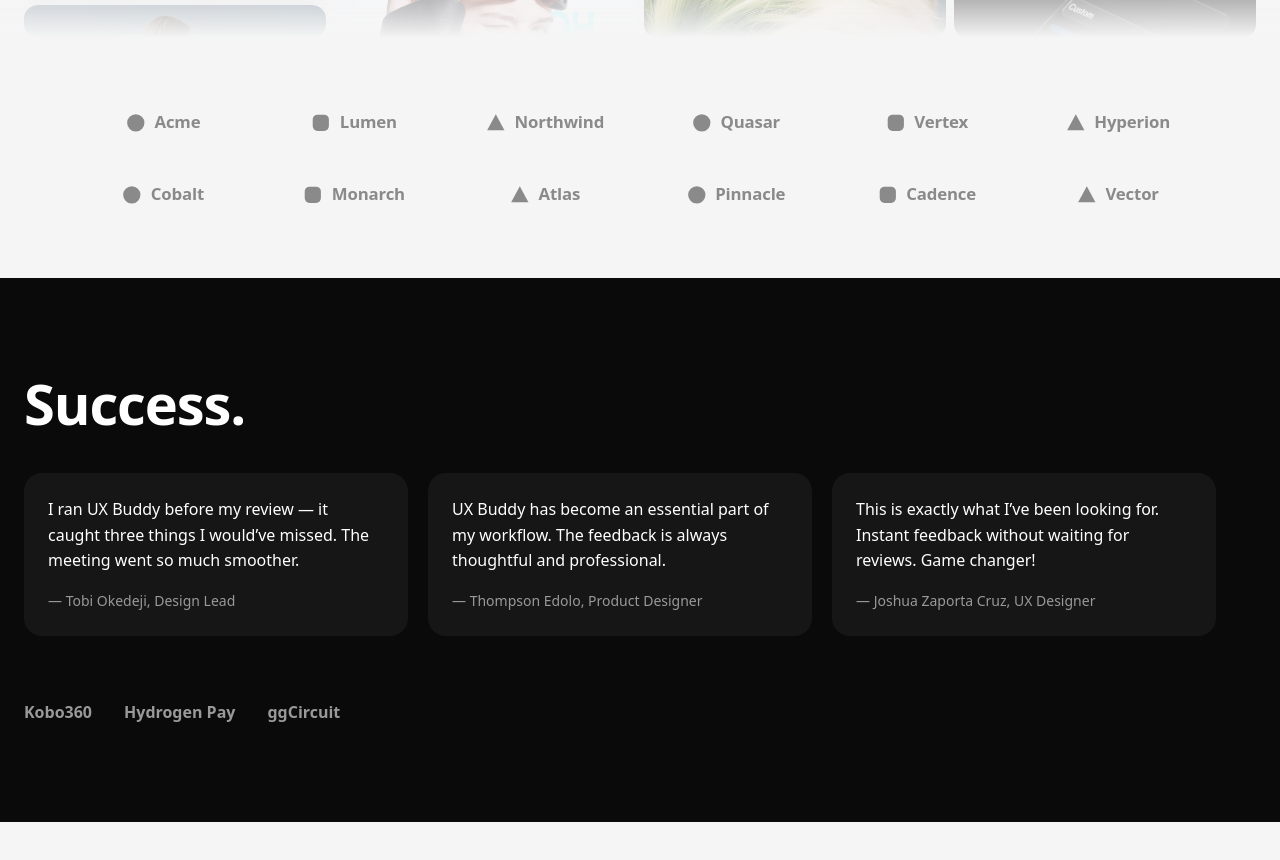
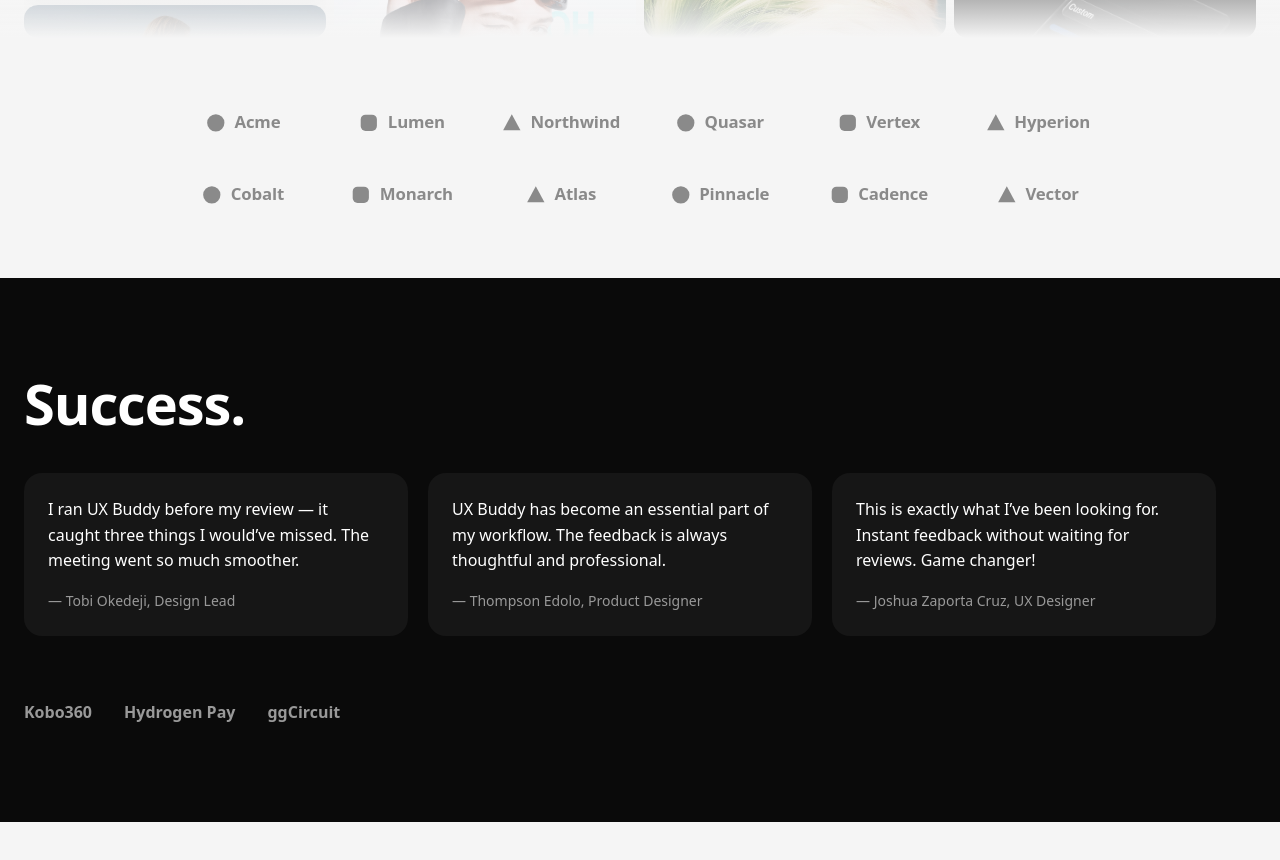
Before and after one commit to vibesyemmy/portfolio, an Astro site: page / in a window 1280 px wide. Shown: the part 1410-2270 px from the top of the page. Built offline with nearby package versions, Linux system fonts and the light colour scheme; Astro itself is replaced by a stand-in of ours; some packages are replaced by stand-ins of ours; a web font is replaced by a local one.

Commit message:
style: tighten logo grid width to 58rem

```diff
--- a/src/components/sections/LogoGrid.astro
+++ b/src/components/sections/LogoGrid.astro
@@ -66,7 +66,7 @@ const placeholders = [
     list-style: none;
     padding-inline: 0;
     /* narrower than the page container so the logos sit closer together */
-    max-width: 70rem;
+    max-width: 58rem;
     display: grid;
     grid-template-columns: repeat(6, 1fr);
     gap: clamp(2rem, 4vh, 3.25rem) clamp(1rem, 2vw, 2rem);
```
